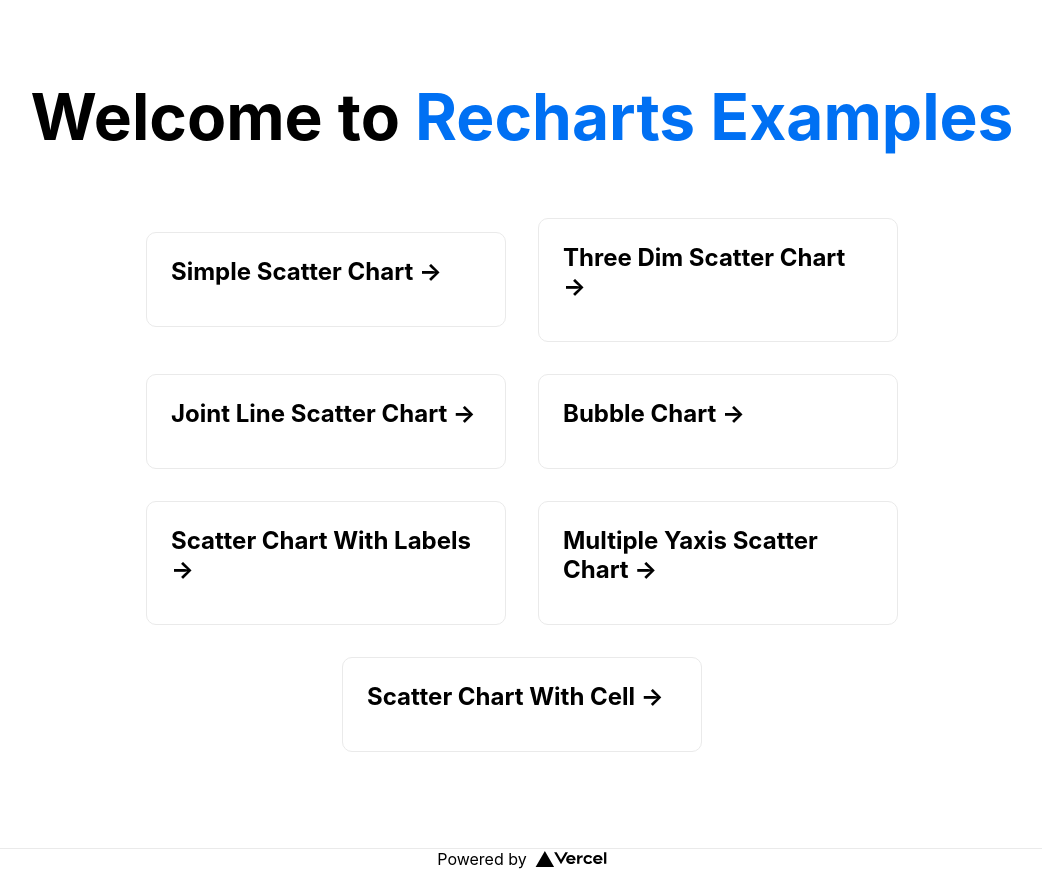
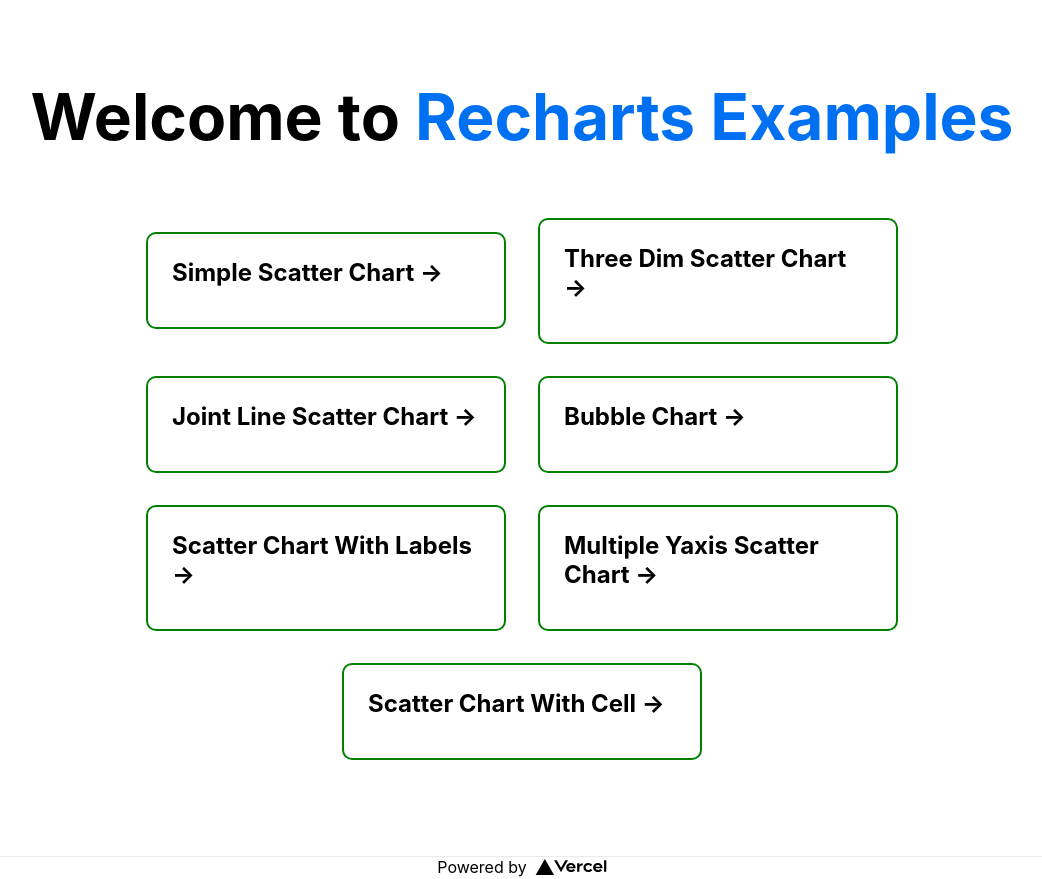
Before and after one commit to hbarve1/charts-and-graphs, a Next.js app: page /recharts/scatter-charts in a window 1280 px wide. Shown: the whole page, without its empty margins (118-1160 px from the left). Built offline with nearby package versions, Linux system fonts and the light colour scheme.

Commit message:
database

```diff
--- a/data/database.js
+++ b/data/database.js
@@ -65,8 +65,8 @@ export const database = {
       { title: "simple-radar-chart", value: 1 },
       { title: "specified-domain-radar-chart", value: 1 },
     ],
-    "radial-bar-charts": [{ value: "simple-radial-bar-chart", value: 1 }],
-    "resposive-container": [
+    "radial-bar-charts": [{ title: "simple-radial-bar-chart", value: 1 }],
+    "responsive-container": [
       { title: "area-responsive-container", value: 1 },
       { title: "composed-responsive-container", value: 1 },
       { title: "pie-responsive-container", value: 1 },
@@ -80,7 +80,7 @@ export const database = {
       { title: "multiple-yaxis-scatter-chart", value: 1 },
       { title: "scatter-chart-with-cell", value: 1 },
     ],
-    "tooltip": [{ value: "custom-content-of-tooltip", value: 1 }],
+    "tooltip": [{ title: "custom-content-of-tooltip", value: 1 }],
     "tree-map": [
       { title: "simple-tree-map", value: 1 },
       { title: "custom-content-tree-map", value: 1 },
--- a/pages/recharts/scatter-charts/index.js
+++ b/pages/recharts/scatter-charts/index.js
@@ -3,6 +3,7 @@
 import Head from "next/head";
 import Image from "next/image";
 import Link from "next/link";
+import { database } from "../../../data/database";
 
 import styles from "../../../styles/Home.module.css";
 
@@ -10,16 +11,17 @@ import convertUrlToTitle from "../../../utils/convertUrlToTitle";
 
 export default function Home() {
   const BASE_URL = "/recharts/scatter-charts";
+  const list = [...database.recharts["scatter-charts"]];
 
-  const list = [
-    "simple-scatter-chart",
-    "three-dim-scatter-chart",
-    "joint-line-scatter-chart",
-    "bubble-chart",
-    "scatter-chart-with-labels",
-    "multiple-yaxis-scatter-chart",
-    "scatter-chart-with-cell",
-  ];
+  // const list = [
+  //   "simple-scatter-chart",
+  //   "three-dim-scatter-chart",
+  //   "joint-line-scatter-chart",
+  //   "bubble-chart",
+  //   "scatter-chart-with-labels",
+  //   "multiple-yaxis-scatter-chart",
+  //   "scatter-chart-with-cell",
+  // ];
 
   return (
     <div className={styles.container}>
@@ -35,10 +37,16 @@ export default function Home() {
         </h1>
 
         <div className={styles.grid}>
-          {list.map((str) => (
-            <Link href={`${BASE_URL}/${str}`} key={str}>
-              <a className={styles.card}>
-                <h2>{convertUrlToTitle(str)} &rarr;</h2>
+          {list.map(({ title, value }) => (
+            <Link href={`${BASE_URL}/${title}`} key={title}>
+              <a
+                className={styles.card}
+                style={{
+                  borderColor: value > 0 ? "green" : "red",
+                  borderWidth: 2,
+                }}
+              >
+                <h2>{convertUrlToTitle(title)} &rarr;</h2>
                 {/* <p>Find in-depth information about Next.js features and API.</p> */}
               </a>
             </Link>
```
Also changed, not shown: pages/recharts/radial-bar-charts/index.js (+13 -5 lines), pages/recharts/responsive-container/index.js (+17 -9 lines), pages/recharts/tooltip/index.js (+13 -5 lines), pages/recharts/tree-map/index.js (+13 -5 lines).
